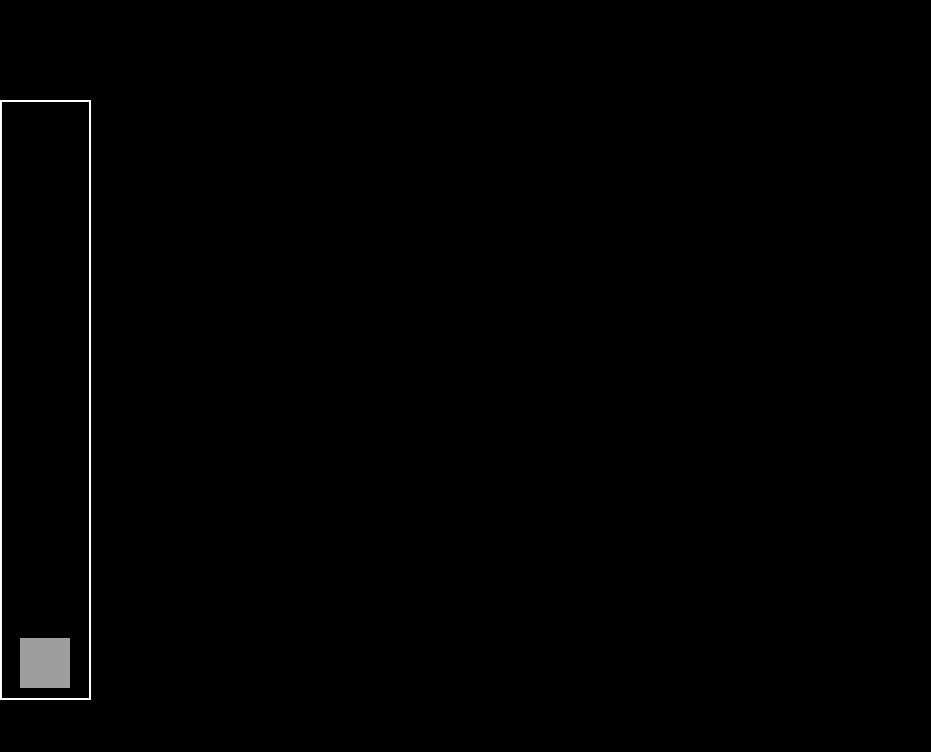
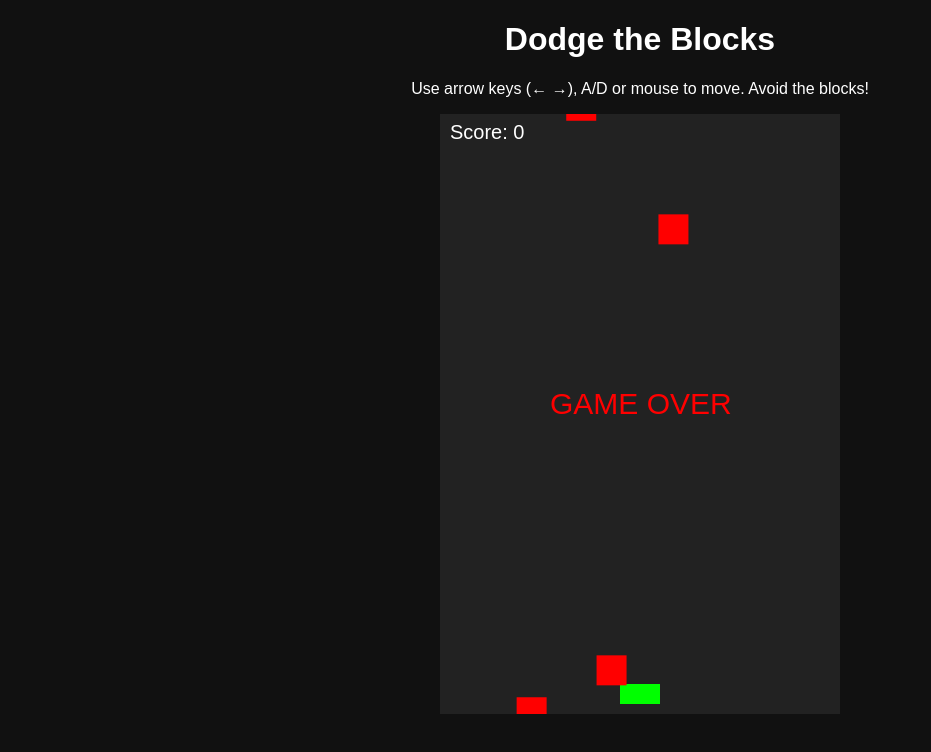
Before and after one commit to Compuesto17/Space-explorer, a plain HTML site: page index.html in a window 1280 px wide. Shown: the whole page, without its empty margins (0-931 px from the left). Drawn offline with Linux system fonts and the light colour scheme; grey boxes are pictures that could not be loaded.

Commit message:
Update index.html

```diff
--- a/index.html
+++ b/index.html
@@ -1,127 +1,147 @@
 <!DOCTYPE html>
 <html lang="en">
+<head>
+  <meta charset="UTF-8">
+  <title>Dodge the Blocks Game</title>
   <style>
-    * {
-    margin: 0;
-    padding: 0;
-    box-sizing: border-box;
-}
-
-body {
-    display: flex;
-    justify-content: center;
-    align-items: center;
-    height: 100vh;
-    background-color: black;
-    font-family: Arial, sans-serif;
-}
-
-#gameArea {
-    position: relative;
-    width: 800px;
-    height: 600px;
-    background: #000;
-    overflow: hidden;
-    border: 2px solid white;
-}
-
-#spaceship {
-    position: absolute;
-    width: 50px;
-    height: 50px;
-    background-image: url('https://upload.wikimedia.org/wikipedia/commons/3/3d/Large_spaceship_icon.svg');
-    background-size: cover;
-    background-position: center;
-    bottom: 10px;
-    left: 50%;
-    transform: translateX(-50%);
-}
-
-#asteroid {
-    position: absolute;
-    width: 50px;
-    height: 50px;
-    background-color: gray;
-    top: -50px;
-    left: 50%;
-    transform: translateX(-50%);
-}
-
+    canvas {
+      background: #222;
+      display: block;
+      margin: 0 auto;
+    }
+    body {
+      text-align: center;
+      color: white;
+      font-family: sans-serif;
+      background-color: #111;
+    }
   </style>
-<head>
-    <meta charset="UTF-8">
-    <meta name="viewport" content="width=device-width, initial-scale=1.0">
-    <title>Space Explorer Game</title>
-    <link rel="stylesheet" href="style.css">
 </head>
 <body>
-    <div id="gameArea">
-        <div id="spaceship"></div>
-        <div id="asteroid"></div>
-    </div>
-    <script">
-  // Game variables
-const spaceship = document.getElementById('spaceship');
-const asteroid = document.getElementById('asteroid');
-const gameArea = document.getElementById('gameArea');
-let spaceshipX = 375; // initial position of spaceship (centered)
-let spaceshipY = 550; // initial position (bottom of the screen)
-let asteroidX = 375; // initial position of asteroid (centered)
-let asteroidY = -50; // starts above the game area
-let gameOver = false;
-let speed = 2;
+  <h1>Dodge the Blocks</h1>
+  <p>Use arrow keys (← →), A/D or mouse to move. Avoid the blocks!</p>
+  <canvas id="gameCanvas" width="400" height="600"></canvas>
 
-// Move spaceship left and right with arrow keys
-document.addEventListener('keydown', (event) => {
-    if (event.key === 'ArrowLeft' && spaceshipX > 0) {
-        spaceshipX -= 15;
-    } else if (event.key === 'ArrowRight' && spaceshipX < 750) {
-        spaceshipX += 15;
-    }
-    updatePosition();
-});
+  <script>
+    const canvas = document.getElementById("gameCanvas");
+    const ctx = canvas.getContext("2d");
 
-// Update spaceship position
-function updatePosition() {
-    spaceship.style.left = spaceshipX + 'px';
-    spaceship.style.bottom = spaceshipY + 'px';
-}
+    const player = {
+      x: canvas.width / 2 - 20,
+      y: canvas.height - 30,
+      width: 40,
+      height: 20,
+      speed: 5,
+      moveLeft: false,
+      moveRight: false,
+    };
 
-// Move asteroid downwards
-function moveAsteroid() {
-    if (gameOver) return;
+    const blocks = [];
+    let score = 0;
+    let gameOver = false;
 
-    asteroidY += speed;
-    if (asteroidY > 600) {
-        // Reset asteroid to top
-        asteroidY = -50;
-        asteroidX = Math.floor(Math.random() * (750 - 50)); // Random horizontal position
+    function spawnBlock() {
+      const size = 30;
+      const x = Math.random() * (canvas.width - size);
+      blocks.push({ x, y: -size, size, speed: 2 + Math.random() * 3 });
     }
 
-    // Collision detection
-    if (
-        asteroidY + 50 >= spaceshipY &&
-        asteroidY <= spaceshipY + 50 &&
-        asteroidX + 50 >= spaceshipX &&
-        asteroidX <= spaceshipX + 50
-    ) {
-        gameOver = true;
-        alert('Game Over! Try Again!');
+    setInterval(spawnBlock, 1000);
+
+    function update() {
+      if (gameOver) return;
+
+      // Move player
+      if (player.moveLeft) player.x -= player.speed;
+      if (player.moveRight) player.x += player.speed;
+
+      // Clamp player position
+      player.x = Math.max(0, Math.min(canvas.width - player.width, player.x));
+
+      // Move blocks
+      for (let block of blocks) {
+        block.y += block.speed;
+
+        // Check collision
+        if (
+          block.y + block.size > player.y &&
+          block.x < player.x + player.width &&
+          block.x + block.size > player.x
+        ) {
+          gameOver = true;
+        }
+      }
+
+      // Remove off-screen blocks and increase score
+      for (let i = blocks.length - 1; i >= 0; i--) {
+        if (blocks[i].y > canvas.height) {
+          blocks.splice(i, 1);
+          score++;
+        }
+      }
     }
 
-    asteroid.style.left = asteroidX + 'px';
-    asteroid.style.top = asteroidY + 'px';
+    function draw() {
+      ctx.clearRect(0, 0, canvas.width, canvas.height);
 
-    requestAnimationFrame(moveAsteroid); // Keep the asteroid moving
-}
+      // Draw player
+      ctx.fillStyle = "#0f0";
+      ctx.fillRect(player.x, player.y, player.width, player.height);
 
-// Start the game
-function startGame() {
-    moveAsteroid();
-}
+      // Draw blocks
+      ctx.fillStyle = "#f00";
+      for (let block of blocks) {
+        ctx.fillRect(block.x, block.y, block.size, block.size);
+      }
 
-startGame();
+      // Draw score
+      ctx.fillStyle = "#fff";
+      ctx.font = "20px Arial";
+      ctx.fillText("Score: " + score, 10, 25);
 
+      if (gameOver) {
+        ctx.fillStyle = "red";
+        ctx.font = "30px Arial";
+        ctx.fillText("GAME OVER", canvas.width / 2 - 90, canvas.height / 2);
+      }
+    }
+
+    function gameLoop() {
+      update();
+      draw();
+      requestAnimationFrame(gameLoop);
+    }
+
+    // Keyboard controls
+    document.addEventListener("keydown", (e) => {
+      if (e.key === "ArrowLeft" || e.key === "a") player.moveLeft = true;
+      if (e.key === "ArrowRight" || e.key === "d") player.moveRight = true;
+    });
+
+    document.addEventListener("keyup", (e) => {
+      if (e.key === "ArrowLeft" || e.key === "a") player.moveLeft = false;
+      if (e.key === "ArrowRight" || e.key === "d") player.moveRight = false;
+    });
+
+    // Mouse controls
+    canvas.addEventListener("mousemove", (e) => {
+      const rect = canvas.getBoundingClientRect();
+      const mouseX = e.clientX - rect.left;
+      if (mouseX < player.x + player.width / 2) {
+        player.moveLeft = true;
+        player.moveRight = false;
+      } else {
+        player.moveRight = true;
+        player.moveLeft = false;
+      }
+    });
+
+    canvas.addEventListener("mouseleave", () => {
+      player.moveLeft = false;
+      player.moveRight = false;
+    });
+
+    gameLoop();
   </script>
 </body>
 </html>
```
